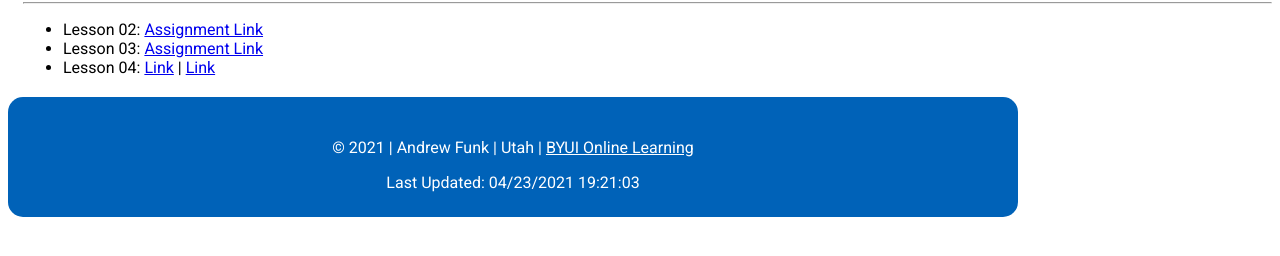
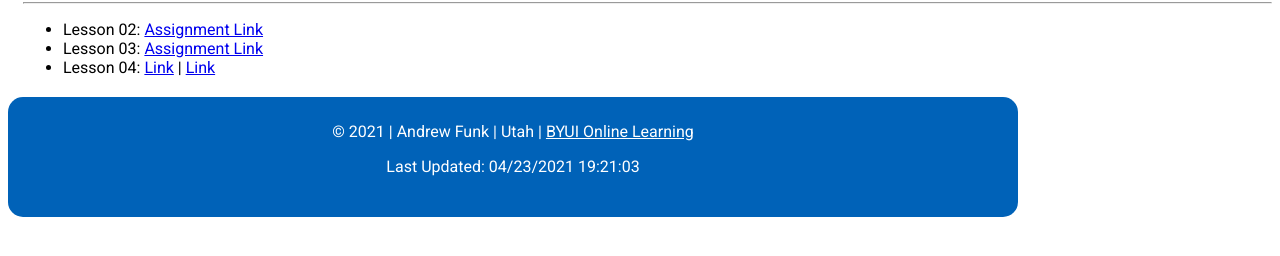
Before and after one commit to AFunk21/afunk21.github.io, a plain HTML site: page index.html in a window 1280 px wide. Shown: the part 180-436 px from the top of the page. Drawn offline with Linux system fonts and the light colour scheme; a web font is replaced by a local one.

Commit message:
litteral commit

```diff
--- a/index.html
+++ b/index.html
@@ -25,13 +25,9 @@
         </ul>
       </main>
       <footer>
-        <p>
-          &copy; <span id="currentyear">2021</span> | Andrew Funk | Utah |
-          <a href=" https://www.byui.edu/online" target="_blank">BYUI Online Learning</a>
-        </p>
-        <div id="lastupdated">
-          Last Updated: <span id="lastmod"></span>
-        </div>
+        &copy; 2021 | Andrew Funk | Utah |
+        <a href=" https://www.byui.edu/online">BYUI Online Learning</a>
+        <p id="lastupdated">Last Updated: <span id="lastmod"></span></p>
       </footer>
       <script src="js/index.js"></script>
     </div>
```
